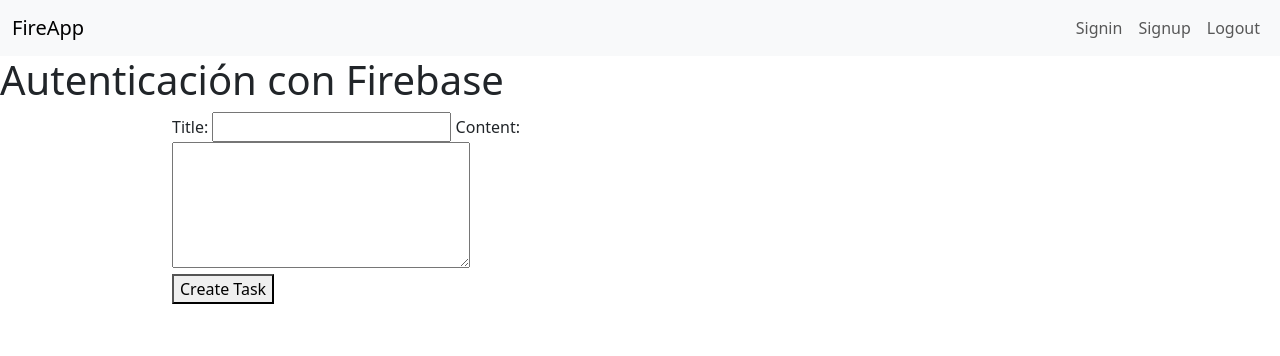
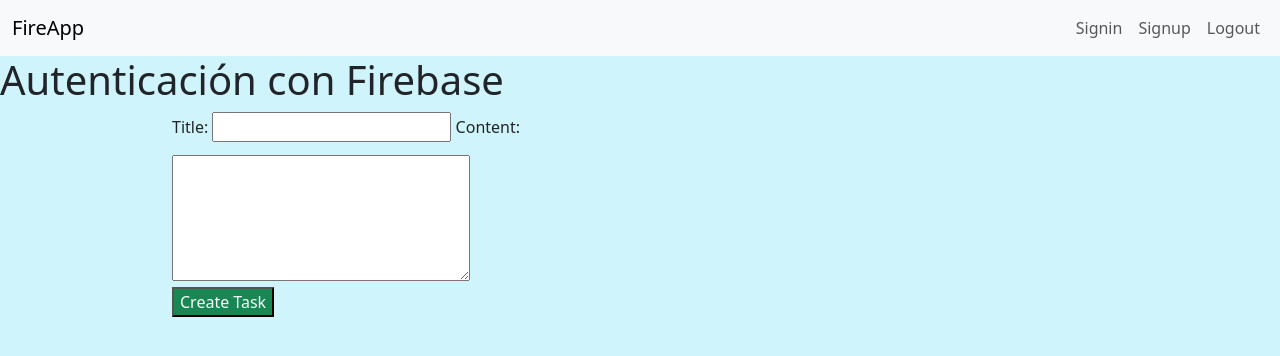
Before and after one commit to ShekinahNavarro/Prueba-Firebase, a plain HTML site: page index.html in a window 1280 px wide. Drawn offline with nearby package versions, Linux system fonts and the light colour scheme; no server answers.

Commit message:
agregando

```diff
--- a/index.html
+++ b/index.html
@@ -6,14 +6,14 @@
     <title>Proyecto Firebase</title>
     <link href="https://cdn.jsdelivr.net/npm/bootstrap@5.3.2/dist/css/bootstrap.min.css" rel="stylesheet" integrity="sha384-T3c6CoIi6uLrA9TneNEoa7RxnatzjcDSCmG1MXxSR1GAsXEV/Dwwykc2MPK8M2HN" crossorigin="anonymous">
     <link rel="stylesheet" type="text/css" href="https://cdn.jsdelivr.net/npm/toastify-js/src/toastify.min.css">
-    <link href="assets/css/styles.css" />
+    <link href="assets/css/style.css" />
   </head>
-<body>
+<body class="bg-info-subtle">
   <!-- Prueba del trabajo colaborativo -->
   <!-- Prueba 1 -->
   <!-- Prueba 2 -->
     <nav class="navbar navbar-expand-lg bg-body-tertiary">
-        <div class="container-fluid">
+        <div class="container-fluid ">
           <a class="navbar-brand" href="#">FireApp</a>
           <button class="navbar-toggler" type="button" data-bs-toggle="collapse" data-bs-target="#navbarNav" aria-controls="navbarNav" aria-expanded="false" aria-label="Toggle navigation">
             <span class="navbar-toggler-icon"></span>
@@ -36,15 +36,16 @@
     <h1>Autenticación con Firebase</h1>
 
     <main class="row w-75 mx-auto" id="task-main-container">
-      <div class="col-md-6" id="task-form-container">
+      <div class="col-md-6 " id="task-form-container">
         <div id="create-tasks">
-          <form id="create-form">
-            <label for="task-title">Title:</label>
+          <form id="create-form ">
+            <label class="mb-2 " for="task-title">Title:</label>
             <input type="text" id="task-title" />
-            <label for="task-content">Content:</label>
-            <textarea id="task-content" cols="30" rows="5"></textarea>
+
+            <label class=" mb-3 " for="task-content">Content:</label>
+            <textarea  id="task-content" cols="30" rows="5"></textarea>
             <br>
-            <button type="submit" id="btn-task-save">Create Task</button>
+            <button class="bg-success text-light" type="submit" id="btn-task-save">Create Task</button>
           </form>
         </div>
       </div>
```
